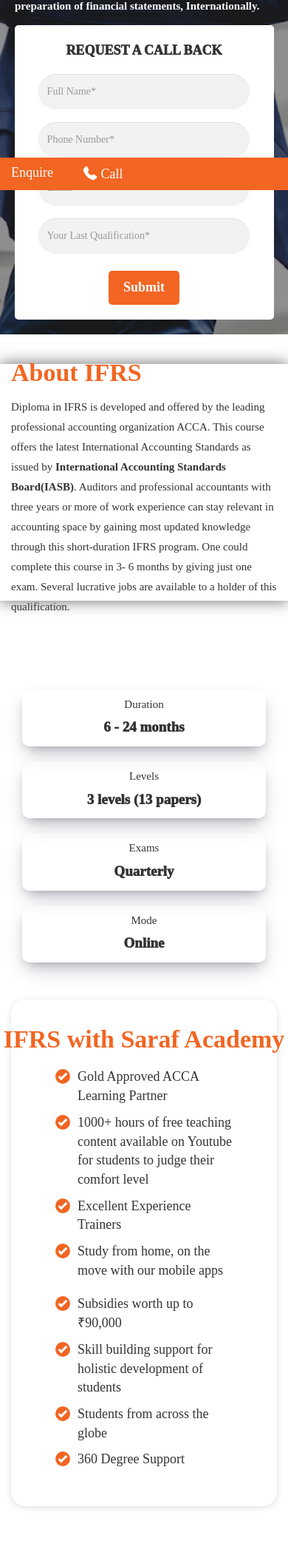
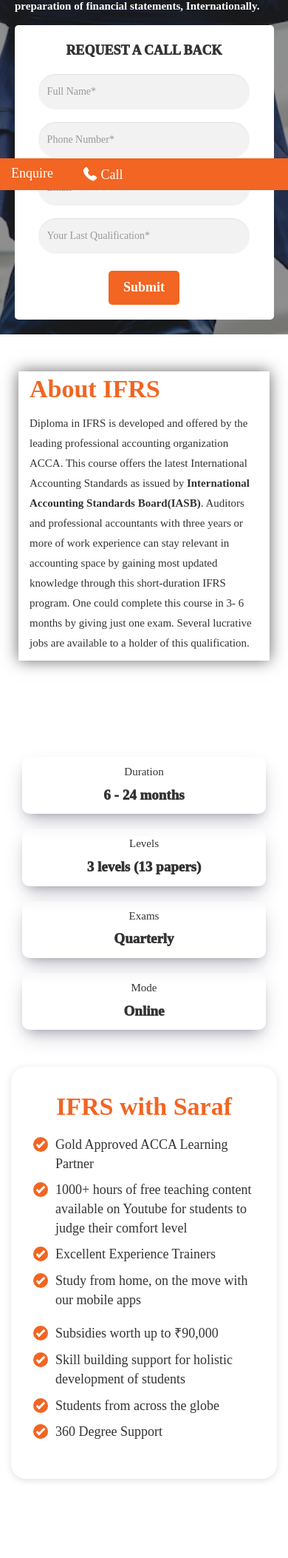
Before and after one commit to chirayatahalder/saraf, a PHP site: page /ifrs.html in a window 390 px wide. Shown: the part 588-2694 px from the top of the page at 74% size. Run offline with PHP 8.4, Linux system fonts and the light colour scheme; some libraries are stand-ins or nearby versions; some web fonts are replaced.

Commit message:
Add files via upload

```diff
--- a/css/style.css
+++ b/css/style.css
@@ -2479,7 +2479,7 @@ filter: grayscale(0);
 
     border-radius: 50%;
 
-    z-index: 99;
+    z-index: 1;
 
     background-color: #ffffff;
 
@@ -2513,7 +2513,7 @@ filter: grayscale(0);
 
     border-radius: 50%;
 
-    z-index: 99;
+    z-index: 1;
 
     background-color: #ffffff;
 
@@ -3803,6 +3803,18 @@ filter: grayscale(0);
 		width: 100%;
 		height: 185px;
 	}
+	.about-outer{
+		margin: 10px;
+	}
+	.ifrs-with-saraf-inner .ifrs-with-saraf-inner-content {
+		margin: 20px 30px;
+	}
+	.section-about .col-md-4{
+		display: none;
+	}
+	.about-outer .about-outer-about{
+		height: auto;
+	}
 	.career-support .career-support-tab .career-support-tab-content{
 		height: 185px;
 	}
--- a/ifrs.html
+++ b/ifrs.html
@@ -557,7 +557,7 @@
         <div class="ifrs-with-saraf-outer">
             <div class="ifrs-with-saraf-inner">
                 <div class="row">
-                    <h2>IFRS with Saraf Academy</h2>
+                    <h2>IFRS with Saraf</h2>
                     <div class="col-md-6">
                         <div class="ifrs-with-saraf-inner-content">
                             <ul>
@@ -1280,24 +1280,7 @@
                                         </h6>
                                     </div>
                                 </div>
-                                <div class="item">
-                                    <div class="stud-testi">
-                                        <p>
-                                            <i class="fa fa-quote-left" aria-hidden="true"></i>
-                                            I am currently studying Dip IFRS and what I can vouch for is that
-                                                Prakash Saraf sir is one of the best teacher you can get at an
-                                                affordable cost. He is knowledgeable, humble and eager to help students
-                                                in clearing their doubts.
-                                            <i class="fa fa-quote-right" aria-hidden="true"></i>
-                                         </p>
-                                    </div>
-                                    <div class="stud-info">
-                                    <img src="images/Rajarshi Ray_photo.jpg" class="img-responsive">
-                                        <h6>
-                                            Rajarshi Ray<span></span>
-                                        </h6>
-                                    </div>
-                                </div>
+
 
 
 
```
